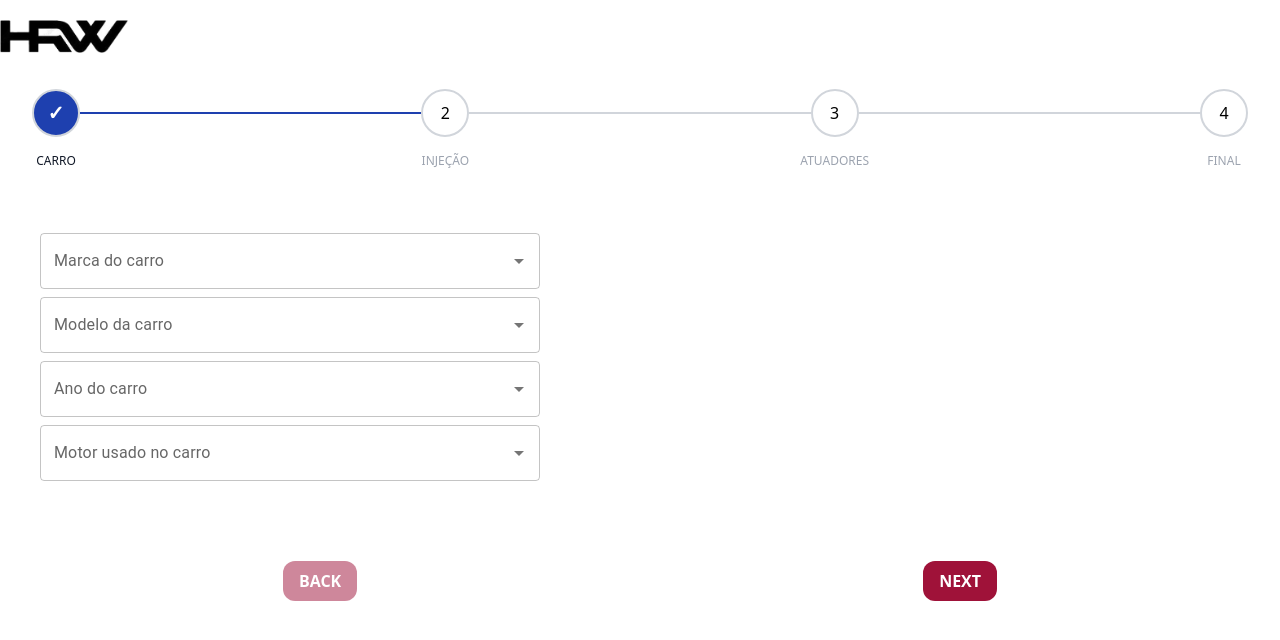
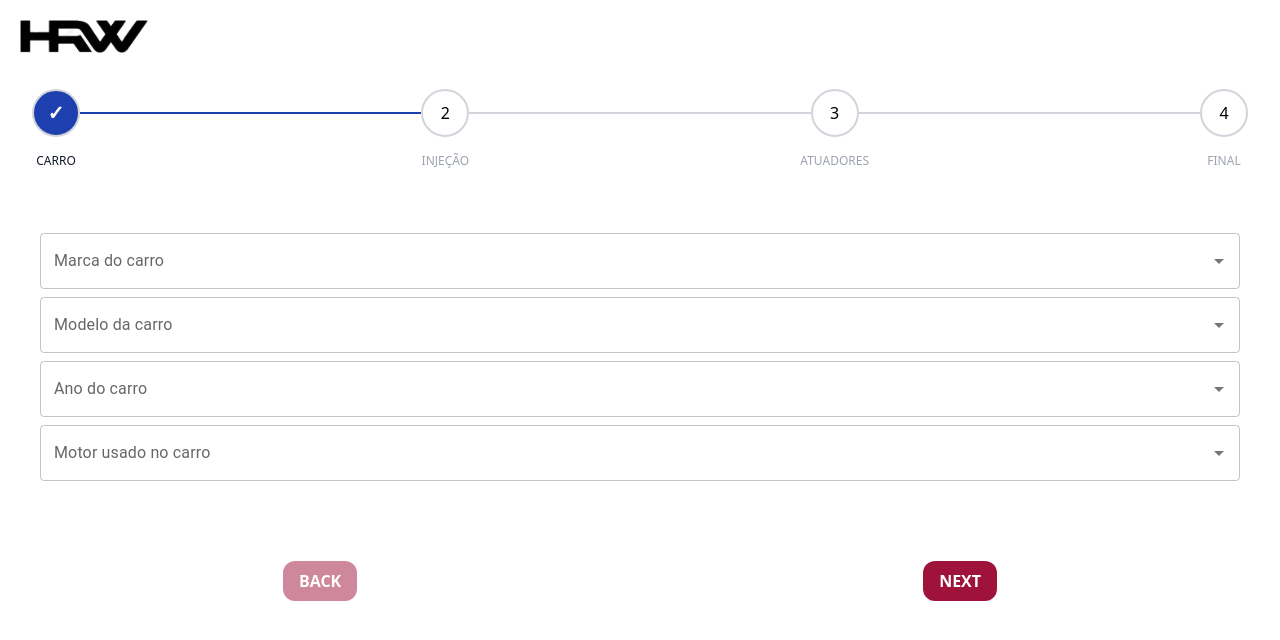
Before and after one commit to walissoncom/hrw, a React (Create React App) app: page / in a window 1280 px wide. Shown: the top 640 px of the page. Built offline with nearby package versions, Linux system fonts and the light colour scheme.

Commit message:
Improving form spaces for mobile visualization

```diff
--- a/src/components/Header.jsx
+++ b/src/components/Header.jsx
@@ -5,7 +5,7 @@ import logo from "../assets/images/hrwlogo.png";
 const Header = () => {
   return (
     <div className="container mx-auto">
-      <img className="w-32 mt-5 mb-5" src={logo} alt="Logo" />
+      <img className="w-32 mt-5 mb-5 ml-5" src={logo} alt="Logo" />
     </div>
   );
 };
--- a/src/components/steps/Atuadores.jsx
+++ b/src/components/steps/Atuadores.jsx
@@ -15,7 +15,6 @@ export default function Atuadores() {
   const { orderData, setOrderData } = useContext(StepperContext);
 
   return (
-    <div>
     <Autocomplete
       value={orderData["atuadores"] || ""}
       onChange={(event, newValue) => {
@@ -33,6 +32,5 @@ export default function Atuadores() {
         <TextField {...params} label="Atuadores" name="atuadores" />
       )}
     />
-    </div>
   );
 }
--- a/src/components/steps/Injecao.jsx
+++ b/src/components/steps/Injecao.jsx
@@ -20,9 +20,8 @@ export default function Injecao() {
   };
 
   return (
-    <div className="flex justify-content-center">
-      <div>
-        <Stack spacing={1} sx={{ width: 500 }}>
+    <>
+      <Stack spacing={1} sx={{ width: 1 }}>
         <Autocomplete
           {...defaultProps}
           id="injecaoMarca"
@@ -74,13 +73,12 @@ export default function Injecao() {
           )}
         />
       </Stack>
-      </div>
-      <div className="flex justify-center w-full">
-        {/* {orderData?.injecaoImagem && (
+      {/* <div className="flex justify-center w-full">
+        {orderData?.injecaoImagem && (
           <img className="w-80" src={orderData?.injecaoImagem} alt="ECU" />
-        )} */}
-      </div>
-    </div>
+        )}
+      </div> */}
+    </>
   );
 }
 
--- a/src/components/steps/Marca.jsx
+++ b/src/components/steps/Marca.jsx
@@ -27,9 +27,8 @@ export default function Marca() {
   };
 
   return (
-    <div className="flex">
-      <div>
-        <Stack spacing={1} sx={{ width: 500 }}>
+    <>
+      <Stack spacing={1} sx={{ width: 1 }}>
         <Autocomplete
           {...defaultProps}
           id="carroMarca"
@@ -69,11 +68,7 @@ export default function Marca() {
             });
           }}
           renderInput={params => (
-              <TextField
-                {...params}
-                label="Modelo da carro"
-                name="carroModelo"
-              />
+            <TextField {...params} label="Modelo da carro" name="carroModelo" />
           )}
         />
 
@@ -120,13 +115,12 @@ export default function Marca() {
           )}
         />
       </Stack>
-      </div>
-      <div className="flex justify-center w-full">
-        {/* {orderData?.carroImagem && (
+      {/* <div className="flex justify-center w-full">
+      {orderData?.carroImagem && (
         <img className="max-w-xs" src={orderData?.carroImagem} alt="Carro" />
-        )} */}
-      </div>
-    </div>
+      )}
+    </div>*/}
+    </>
   );
 }
 
```
Lines whose indentation alone changed are shown as unchanged.
